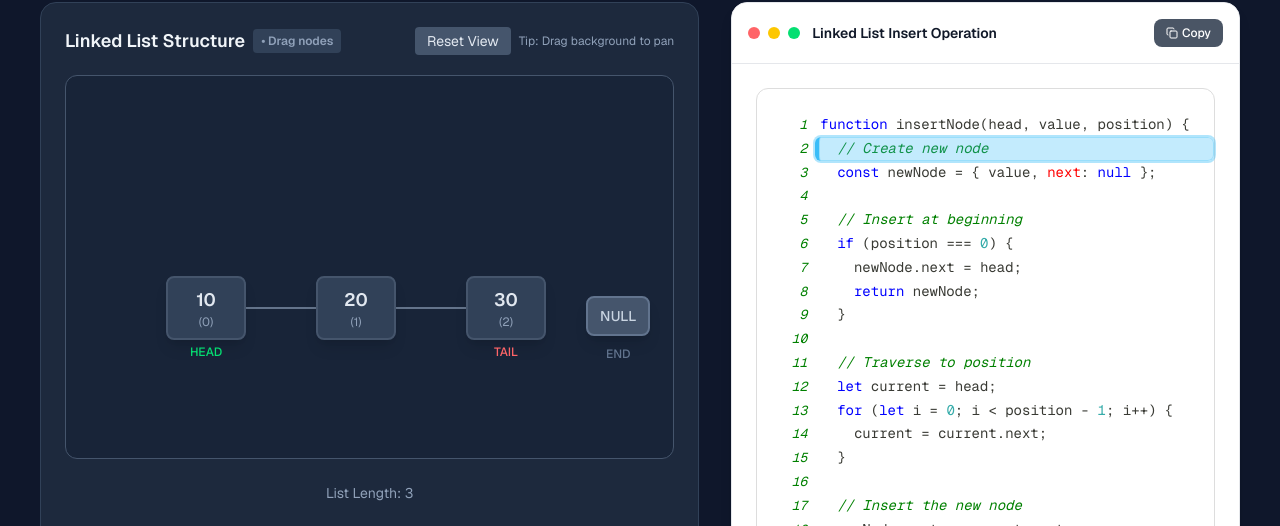
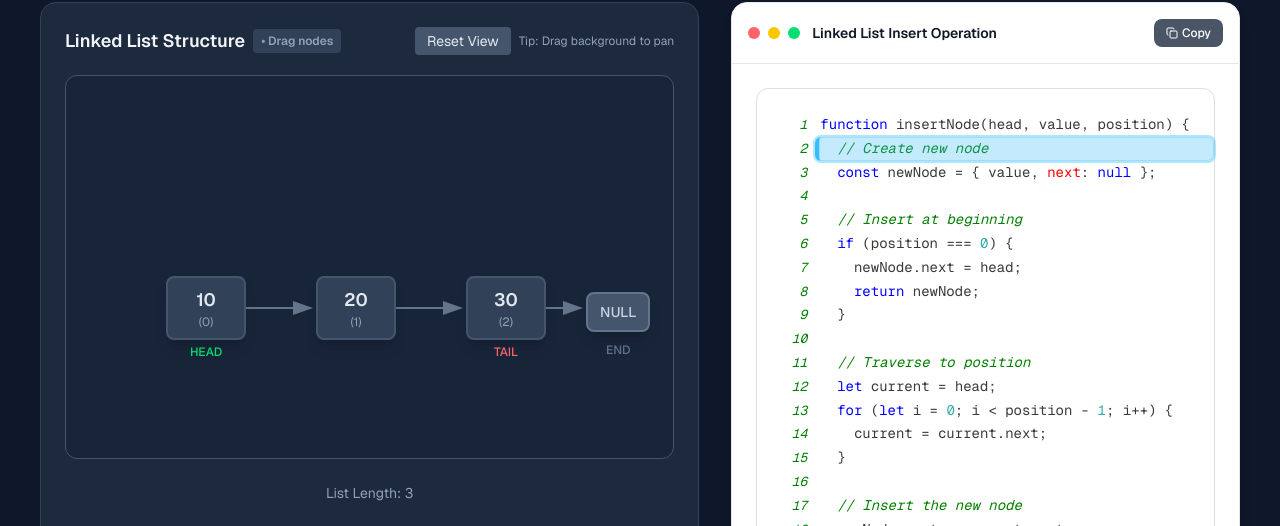
Before and after one commit to gael55x/DSA-Visualizer, a Next.js app in the folder dsa-visualizer/: page /linked-list in a window 1280 px wide. Shown: the part 227-753 px from the top of the page. Built offline with nearby package versions, Linux system fonts and the light colour scheme.

Commit message:
UI fixes in linkedlist visualizer

```diff
--- a/dsa-visualizer/components/visualizers/LinkedListVisualizer.tsx
+++ b/dsa-visualizer/components/visualizers/LinkedListVisualizer.tsx
@@ -92,8 +92,8 @@ const CODE_STEPS = {
 
   traverse: [
     { lines: [2, 3], description: "Start traversal from head and initialize array" },
-    { lines: [6, 7, 8], description: "Loop: check node exists, add value, move to next" },
-    { line: 11, description: "Return the collected values" }
+    { lines: [7, 8, 9], description: "Loop: check node exists, add value, move to next" },
+    { lines: [7,8,9], description: "Return the collected values" }
   ]
 };
 
@@ -334,45 +334,38 @@ export default function LinkedListVisualizer() {
     setIsAnimating(true);
     setCurrentOperation('traverse');
     setTraversalIndex(-1);
+    setHighlightedId(null);
 
-    // Step-by-step traversal animation
-    for (let step = 0; step < CODE_STEPS.traverse.length; step++) {
-      setCurrentStep(step);
+    // Step 1: Start from head
+    setCurrentStep(0);
     await delay(800);
+    showInfo('Starting traversal from head node');
 
-      if (step === 0) {
-        // Start from head
-        setTraversalIndex(0);
-        setHighlightedId(nodes[0].id);
-      } else if (step === 1) {
-        // Initialize values array
-        continue;
-      } else if (step === 2) {
-        // Start the traversal loop
+    // Step 2: Initialize array
+    setCurrentStep(1);
+    await delay(600);
+
+    // Step 3: Begin traversal loop
+    setCurrentStep(2);
+    await delay(600);
+
+    // Traverse each node
     for (let i = 0; i < nodes.length; i++) {
       setTraversalIndex(i);
       setHighlightedId(nodes[i].id);
+      showInfo(`Visiting node at position ${i} with value ${nodes[i].value}`);
+      await delay(1000);
 
-          // Show "add value to array" step
-          if (i < nodes.length) {
-            setCurrentStep(3); // Add current node's value
+      // Show current.next operation if not the last node
+      if (i < nodes.length - 1) {
+        showInfo(`Moving to next node...`);
         await delay(600);
-
-            if (i < nodes.length - 1) {
-              setCurrentStep(4); // Move to next node
-              await delay(600);
-              setCurrentStep(5); // Check next node
-              await delay(600);
-            }
       }
     }
 
     // Final step - return values
-        setCurrentStep(6);
+    setCurrentStep(3);
     await delay(800);
-        break;
-      }
-    }
 
     showSuccess(`Traversed ${nodes.length} nodes: [${nodes.map(n => n.value).join(', ')}]`);
     setTraversalIndex(-1);
@@ -380,7 +373,7 @@ export default function LinkedListVisualizer() {
       setHighlightedId(null);
       setIsAnimating(false);
     }, 1000);
-  }, [nodes, showError, showSuccess]);
+  }, [nodes, showError, showSuccess, showInfo]);
 
   const handleClear = () => {
     setNodes([]);
@@ -519,18 +512,45 @@ export default function LinkedListVisualizer() {
                         transition: isPanningCanvas ? 'none' : 'transform 0.2s ease'
                       }}
                     >
+                    {(() => {
+                      // Calculate SVG bounds based on node positions
+                      const nodePositions = nodes.map(node => ({ x: node.x || 0, y: node.y || 0 }));
+                      if (nodePositions.length === 0) return null;
+
+                      const minX = Math.min(...nodePositions.map(p => p.x)) - 50;
+                      const maxX = Math.max(...nodePositions.map(p => p.x)) + 200; // Extra space for NULL pointer
+                      const minY = Math.min(...nodePositions.map(p => p.y)) - 50;
+                      const maxY = Math.max(...nodePositions.map(p => p.y)) + 100;
+
+                      const svgWidth = Math.max(800, maxX - minX);
+                      const svgHeight = Math.max(400, maxY - minY);
+
+                      return (
                         <svg
-                      className="absolute inset-0 w-full h-full pointer-events-none"
-                      style={{ zIndex: 1 }}
+                          className="absolute pointer-events-none"
+                          style={{
+                            zIndex: 1,
+                            left: Math.min(0, minX),
+                            top: Math.min(0, minY),
+                            width: svgWidth,
+                            height: svgHeight
+                          }}
+                          viewBox={`0 0 ${svgWidth} ${svgHeight}`}
                         >
+
                                             {/* Draw arrows between connected nodes */}
                       {nodes.map((node, idx) => {
                         const nextNode = nodes[idx + 1];
                         if (idx < nodes.length - 1 && node.x && node.y && nextNode?.x && nextNode?.y) {
-                            const startX = node.x + 40; // center of current node
-                            const startY = node.y + 32;
-                            const endX = nextNode.x + 40; // center of next node
-                            const endY = nextNode.y + 32;
+                          // Adjust coordinates relative to SVG positioning
+                          const svgOffsetX = Math.min(0, minX);
+                          const svgOffsetY = Math.min(0, minY);
+
+                          const startX = node.x + 80 - svgOffsetX; // right edge of current node (w-20 = 80px)
+                          const startY = node.y + 32 - svgOffsetY; // center vertically (h-16 = 64px, so 32px is center)
+                          const endX = nextNode.x - 5 - svgOffsetX; // slight gap before next node
+                          const endY = nextNode.y + 32 - svgOffsetY; // center vertically
+                          const isHighlighted = traversalIndex === idx;
 
                           return (
                             <line
@@ -539,19 +559,33 @@ export default function LinkedListVisualizer() {
                               y1={startY}
                               x2={endX}
                               y2={endY}
-                              stroke={traversalIndex === idx ? '#fbbf24' : '#64748b'}
+                              stroke={isHighlighted ? '#fbbf24' : '#64748b'}
                               strokeWidth="2"
-                              markerEnd="url(#arrowhead)"
+                              markerEnd={`url(#arrowhead-${isHighlighted ? 'highlighted' : 'normal'})`}
                             />
                           );
                         }
                         return null;
                       })}
 
-                      {/* Arrow marker definition */}
+                      {/* Arrow from tail node to NULL */}
+                      {nodes.length > 0 && (
+                        <line
+                          key="tail-to-null"
+                          x1={(nodes[nodes.length - 1]?.x || 0) + 80 - Math.min(0, minX)} // right edge of tail node
+                          y1={(nodes[nodes.length - 1]?.y || 0) + 32 - Math.min(0, minY)} // center vertically
+                          x2={(nodes[nodes.length - 1]?.x || 0) + 115 - Math.min(0, minX)} // slight gap before NULL box
+                          y2={(nodes[nodes.length - 1]?.y || 0) + 32 - Math.min(0, minY)} // center vertically (NULL is at y + 20, so 32-20+20 = 32)
+                          stroke={traversalIndex === nodes.length - 1 ? '#fbbf24' : '#64748b'}
+                          strokeWidth="2"
+                          markerEnd={`url(#arrowhead-${traversalIndex === nodes.length - 1 ? 'highlighted' : 'normal'})`}
+                        />
+                      )}
+
+                     {/* Arrow marker definitions */}
                      <defs>
                        <marker
-                          id="arrowhead"
+                         id="arrowhead-normal"
                          markerWidth="10"
                          markerHeight="7"
                          refX="9"
@@ -563,8 +597,23 @@ export default function LinkedListVisualizer() {
                            fill="#64748b"
                          />
                        </marker>
+                       <marker
+                         id="arrowhead-highlighted"
+                         markerWidth="10"
+                         markerHeight="7"
+                         refX="9"
+                         refY="3.5"
+                         orient="auto"
+                       >
+                         <polygon
+                           points="0 0, 10 3.5, 0 7"
+                           fill="#fbbf24"
+                         />
+                       </marker>
                      </defs>
                    </svg>
+                   );
+                 })()}
 
                     {/* Render draggable nodes */}
                     {nodes.map((node, idx) => (
@@ -629,7 +678,7 @@ export default function LinkedListVisualizer() {
                         className="absolute z-10"
                         style={{
                           left: (nodes[nodes.length - 1]?.x || 0) + 120,
-                          top: (nodes[nodes.length - 1]?.y || 0) + 20,
+                          top: (nodes[nodes.length - 1]?.y || 0) + 16, // Align with node center (node.y + 32 - 16 for NULL center)
                         }}
                       >
                         <div className="px-3 py-2 bg-slate-600 text-slate-300 rounded-lg text-sm font-medium border-2 border-slate-500 shadow-lg">
```
Lines whose indentation alone changed are shown as unchanged.
